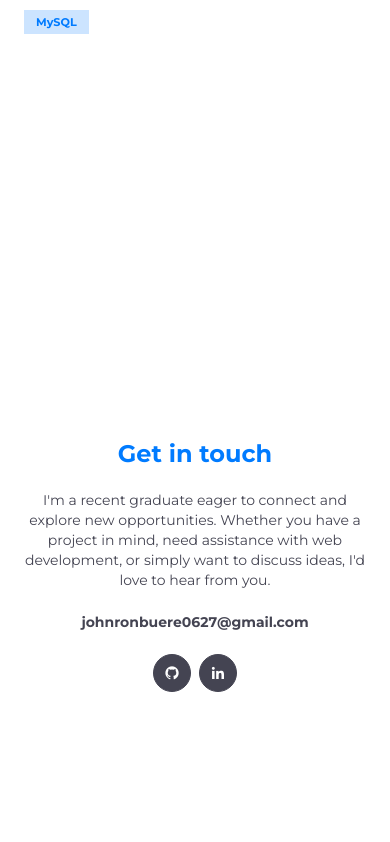
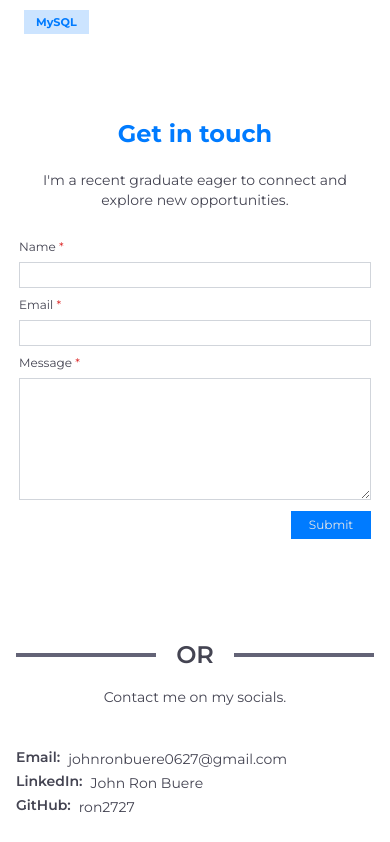
Before and after one commit to ron2727/my-portfolio, a Vue app: page / in a window 390 px wide. Shown: the part 4642-5484 px from the top of the page. Built offline with nearby package versions, Linux system fonts and the light colour scheme.

Commit message:
Add contact form for sending a message and also make it responsive and add darkmode

```diff
--- a/src/components/sections/Contact.vue
+++ b/src/components/sections/Contact.vue
@@ -1,19 +1,137 @@
 <template>
     <section id="contact">
-        <div class=" max-w-xl m-auto py-80 space-y-5 flex flex-col items-center text-center">
+        <div class=" max-w-xl mx-auto pt-30 pb-60 space-y-5 flex flex-col items-center">
             <h1 class=" text-dark-secondary text-2xl md:text-5xl font-bold">Get in touch</h1>
-            <p class=" px-4 text-sm md:text-lg text-default dark:text-dark-default">I'm a recent graduate eager to connect and explore new opportunities.
-                Whether you have a project in mind, need assistance with web development, or simply want to discuss
-                ideas, I'd love to hear from you.</p>
-            <div class="email-link-wrapper group relative">
-                <a href="mailto:johnronbuere0627@gmail.com" class="email-link relative z-10 font-bold text-default text-sm md:text-lg dark:text-dark-default">johnronbuere0627@gmail.com</a>
-                <div class=" absolute bottom-0 left-0 z-0 w-full h-0 transition-all duration-200 group-hover:h-1 bg-dark-secondary"></div>
+            <p class=" px-4 text-sm text-center md:text-lg text-default dark:text-dark-default">I'm a recent graduate
+                eager to connect and explore new opportunities.</p>
+
+            <div class="wrapper-form px-4 md:px-0 max-md:max-w-96 w-full">
+                <Form ref="form" @submit-form="handleSubmit($event)" name="contact">
+                    <Input v-model="formData.name" label="Name" name="name" :error="formErrors.name" />
+                    <Input v-model="formData.email" label="Email" name="email" :error="formErrors.email" />
+                    <TextArea v-model="formData.message" label="Message" name="message" :error="formErrors.message" />
+                    <Button btnAlign="right" :processing="isSubmitting">Submit</Button>
+                </Form>
             </div>
-            <SocialLinks />
+            <div class="wrapper-socials w-full pt-20 px-4 md:px-0">
+                <div class=" w-full flex items-center space-x-5 md:space-x-10">
+                    <div class=" flex-1 size-1 bg-defaultSecondary dark:bg-dark-primary"></div>
+                    <h6 class=" text-2xl md:text-5xl font-semibold text-default dark:text-dark-primary">OR</h6>
+                    <div class=" flex-1 size-1 bg-defaultSecondary dark:bg-dark-primary"></div>
+                </div>
+                <p class=" mb-10 mt-4 text-sm text-center md:text-lg text-default dark:text-dark-default">Contact me on my socials.</p>
+                <Link label="Email" value="johnronbuere0627@gmail.com" link="mailto:johnronbuere0627@gmail.com" />
+                <Link label="LinkedIn" value="John Ron Buere" link="https://www.linkedin.com/in/john-ron-buere-b27242316/" />
+                <Link label="GitHub" value="ron2727" link="https://github.com/ron2727" />
+            </div>
         </div>
     </section>
 </template>
 
 <script setup>
-import SocialLinks from '../ui/SocialLinks.vue';
+import Form from '../ui/Form/Index.vue';
+import Input from '../ui/Form/Input.vue';
+import TextArea from '../ui/Form/TextArea.vue';
+import Button from '../ui/Form/Button.vue';
+import Link from '../ui/Link.vue';
+import { ref } from 'vue';
+
+const isSubmitting = ref(false);
+const form = ref(null);
+const formData = ref({
+    name: '',
+    email: '',
+    message: ''
+});
+
+const formErrors = ref({
+    name: '',
+    email: '',
+    message: ''
+});
+
+const formErrRules = ref({
+    name: ['letter', 'required'],
+    email: ['email', 'required'],
+    message: ['required']
+});
+
+const formErrMessages = ref({
+    required: (field) => `The ${field} is required`,
+    letter: (field) => `The ${field} should contain letters only`,
+    email: (field) => `The ${field} is invalid`,
+});
+
+const formErrorsValidator = ref({
+    required: (value) => {
+        const trimmed = value.trim();
+
+        return trimmed === '' || trimmed == null ? true : false;
+    },
+    letter: (value) => !(/^[A-Za-z\s]+$/).test(value),
+    email: (value) => !(/^[^\s@]+@[^\s@]+\.[^\s@]+$/).test(value),
+});
+
+
+const handleSubmit = async () => {
+    const formDataObject = getFormData();
+    if (!isFormHasError()) {
+        isSubmitting.value = true;
+        try {
+            await fetch("/", {
+                method: "POST",
+                headers: { "Content-Type": "application/x-www-form-urlencoded" },
+                body: new URLSearchParams(formDataObject).toString(),
+            })
+            alert('Message has been sent!');
+            clearForm();
+        } catch (error) {
+            alert('Message has not been sent');
+        }
+        isSubmitting.value = false;
+    }
+}
+
+const isFormHasError = () => {
+    clearError();
+    for (const field in formErrRules.value) {
+        for (let i = 0; i < formErrRules.value[field].length; i++) {
+            const rule = formErrRules.value[field][i];
+            const invalid = formErrorsValidator.value[rule](formData.value[field])
+            if (invalid) {
+                formErrors.value[field] = formErrMessages.value[rule](field);
+            }
+        }
+    }
+
+    for (const field in formErrors.value) {
+      if (formErrors.value[field]) {
+        return true;
+      }
+    }
+
+
+    return false;
+}
+
+const clearError = () => {
+    for (const key in formErrors.value) {
+        formErrors.value[key] = '';
+    }
+}
+
+const clearForm = () => {
+    for (const key in formData.value) {
+        formData.value[key] = '';
+    }
+}
+
+const getFormData = () => {
+    const formObject = new FormData();
+    for (const key in formData.value) {
+        formObject.append(key, formData.value[key]);
+    }
+
+    return formData;
+}
 </script>
--- /dev/null
+++ b/src/components/ui/Form/Button.vue
@@ -0,0 +1,32 @@
+<template>
+    <div class="wrapper-button flex"
+         :class="btnAlign ? alignments[btnAlign] : ''">
+       <button type="submit"
+               class="flex justify-center w-20 py-1.5 md:py-2 text-xs md:text-sm bg-dark-secondary text-dark-primary"
+               :disabled="processing">
+         <slot v-if="!processing"/>
+         <SpinnerIcon v-else class="size-5"/>
+       </button>
+    </div>
+</template>
+
+<script setup>
+import { ref } from 'vue';
+import SpinnerIcon from '../Icon/SpinnerIcon.vue';
+defineProps({
+    btnAlign: {
+        type: String,
+        validator(value) {
+           return ['left', 'center', 'right'].includes(value)
+        },
+        default: 'right',
+    },
+    processing: Boolean
+})
+
+const alignments = ref({
+    left: 'justify-start',
+    center: 'justify-center',
+    right: 'justify-end',
+})
+</script>
--- /dev/null
+++ b/src/components/ui/Form/Index.vue
@@ -0,0 +1,18 @@
+<template>
+    <form @submit.prevent="$emit('submit-form')"
+          :name="name"
+          :method="method"
+          data-netlify="true"
+          data-netlify-honeypot="bot-field"
+          class=" w-full space-y-1 md:space-y-4">
+          <input type="hidden" :name="name" :value="name" />
+          <slot/>
+    </form>
+</template>
+
+<script setup>
+defineProps({
+    name: String,
+    method: String,
+})
+</script>
--- /dev/null
+++ b/src/components/ui/Form/Input.vue
@@ -0,0 +1,23 @@
+<template>
+    <div class="wrapper-input space-y-1">
+        <label :for="name" class="text-default text-xs md:text-base dark:text-gray-200">{{  label  }} <span class=" text-red-600">*</span></label>
+        <input :id="name"
+               :name="name"
+               :value="modelValue"
+               @input="$emit('update:modelValue', $event.target.value)"
+               type="text"
+               :class="!error ? 'border-gray-300 dark:border-dark-default focus:ring-dark-secondary' : 'border-red-600 focus:ring-red-600'"
+               class="w-full px-2 py-1 border outline-none text-xs md:text-base text-default dark:text-gray-200 dark:bg-dark-bodySecondary focus:ring-1  md:focus:ring-2">
+        <small v-if="error" class=" text-red-600 text-xs md:text-base">{{ error }}</small>
+    </div>
+</template>
+
+<script setup>
+defineProps({
+    label: String,
+    name: String,
+    error: String,
+    modelValue: String,
+})
+defineEmits(['update:modelValue'])
+</script>
--- /dev/null
+++ b/src/components/ui/Form/TextArea.vue
@@ -0,0 +1,24 @@
+<template>
+    <div class="wrapper-input space-y-1">
+        <label :for="name" class="text-default mb-1 text-xs md:text-base dark:text-gray-200">{{  label  }} <span class=" text-red-600">*</span></label>
+        <textarea :id="name"
+                  :name="name"
+                  :value="modelValue"
+                  @input="$emit('update:modelValue', $event.target.value)"
+                  rows="7"
+                  type="text"
+                  :class="!error ? 'border-gray-300 dark:border-dark-default focus:ring-dark-secondary' : 'border-red-600 focus:ring-red-600'"
+                  class="w-full px-2 py-1 border outline-none text-xs md:text-base text-default dark:text-gray-200 dark:bg-dark-bodySecondary focus:ring-1  md:focus:ring-2"></textarea>
+        <small v-if="error" class=" text-red-600 text-xs md:text-base">{{ error }}</small>
+    </div>
+</template>
+
+<script setup>
+defineProps({
+    label: String,
+    name: String,
+    error: String,
+    modelValue: String,
+})
+defineEmits(['update:modelValue'])
+</script>
--- /dev/null
+++ b/src/components/ui/Icon/SpinnerIcon.vue
@@ -0,0 +1,6 @@
+<template>
+    <svg class="animate-spin text-white" xmlns="http://www.w3.org/2000/svg" fill="none" viewBox="0 0 24 24">
+      <circle class="opacity-25" cx="12" cy="12" r="10" stroke="currentColor" stroke-width="4"></circle>
+      <path class="opacity-75" fill="currentColor" d="M4 12a8 8 0 018-8V0C5.373 0 0 5.373 0 12h4zm2 5.291A7.962 7.962 0 014 12H0c0 3.042 1.135 5.824 3 7.938l3-2.647z"></path>
+    </svg>
+</template>
--- /dev/null
+++ b/src/components/ui/Link.vue
@@ -0,0 +1,20 @@
+<template>
+    <div class="link-wrapper w-full flex space-x-2">
+        <span class=" text-sm md:text-lg font-semibold text-default dark:text-dark-default">{{ label }}:</span>
+        <div class="wrapper group relative">
+            <a :href="link"
+                class="link relative z-10 text-default text-sm md:text-lg dark:text-dark-default">{{ value }}</a>
+            <div
+                class=" absolute bottom-0 left-0 z-0 w-full h-0 transition-all duration-200 group-hover:h-1 bg-dark-secondary">
+            </div>
+        </div>
+    </div>
+</template>
+
+<script setup>
+defineProps({
+    label: String,
+    value: String,
+    link: String
+})
+</script>
--- a/tailwind.config.js
+++ b/tailwind.config.js
@@ -19,6 +19,7 @@ export default {
         logo: '#42B883',
         dark:{
           body: '#171c28',
+          bodySecondary: '#252d40',
           default: '#afafbf',
           defaultSecondary: '#AFAFAF',
           primary: '#e7e7e7',
```
